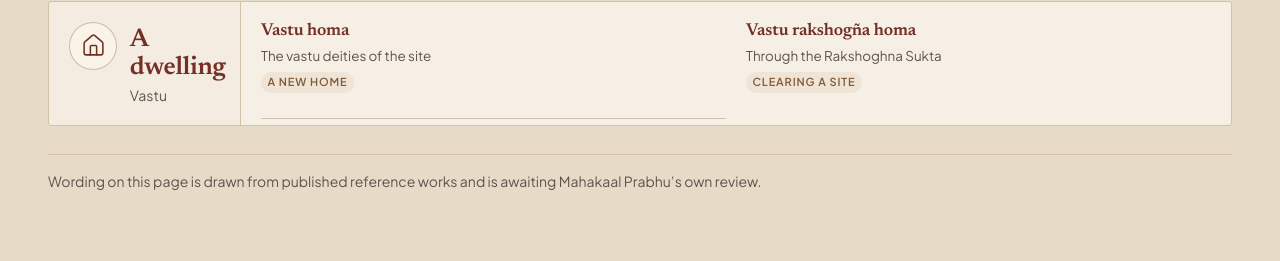
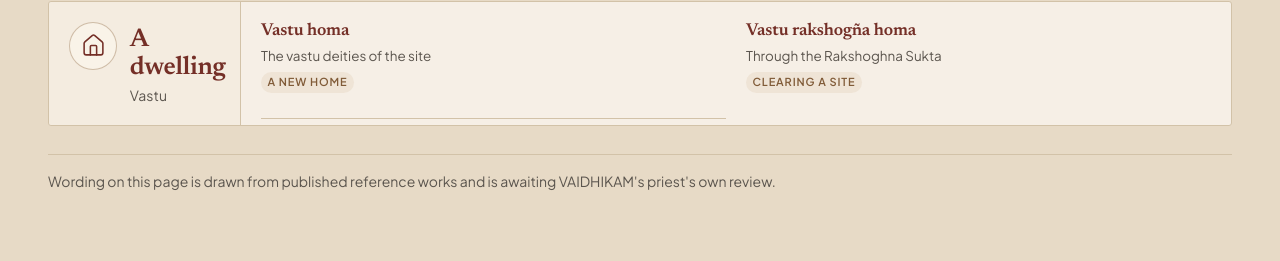
Before and after one commit to ketanram-am/vaidikam_holyspot, a Next.js app: page /homas in a window 1280 px wide. Shown: the part 1337-1598 px from the top of the page. Built offline with nearby package versions, Linux system fonts and the light colour scheme.

Commit message:
Update Vaidhikam branding and SEO

```diff
--- a/app/homas/page.tsx
+++ b/app/homas/page.tsx
@@ -1,6 +1,7 @@
 import CategoryLanding from "@/components/pages/CategoryLanding";
 import { getCategory } from "@/content/services";
 import { pageMetadata } from "@/lib/seo";
+import { priest } from "@/content/site";
 
 const category = getCategory("homas")!;
 
@@ -8,8 +9,7 @@ export const metadata = pageMetadata({
   title: category.title,
   // Named so a search for one specific homa resolves to this page rather than
   // to the generic category description.
-  description:
-    "Sacred fire rituals in Sri Vaishnava tradition — Ganapati, Navagraha, Maha Mrityunjaya, Narasimha, Maha Sudarshana, Mahalakshmi, Lakshmi Kubera, Durga, Vastu, Vainateya, and Vayuputra homa, performed by Mahakaal Prabhu.",
+  description: `Sacred fire rituals in Sri Vaishnava tradition — Ganapati, Navagraha, Maha Mrityunjaya, Narasimha, Maha Sudarshana, Mahalakshmi, Lakshmi Kubera, Durga, Vastu, Vainateya, and Vayuputra homa, performed by ${priest.name}.`,
   path: "/homas",
 });
 
--- a/components/pages/CeremonyList.tsx
+++ b/components/pages/CeremonyList.tsx
@@ -161,7 +161,7 @@ export default function CeremonyList({
           {needsApproval && (
             <p>
               Wording on this page is drawn from published reference works and
-              is awaiting Mahakaal Prabhu’s own review.
+              is awaiting {site.name}&apos;s priest&apos;s own review.
             </p>
           )}
         </Reveal>
```
